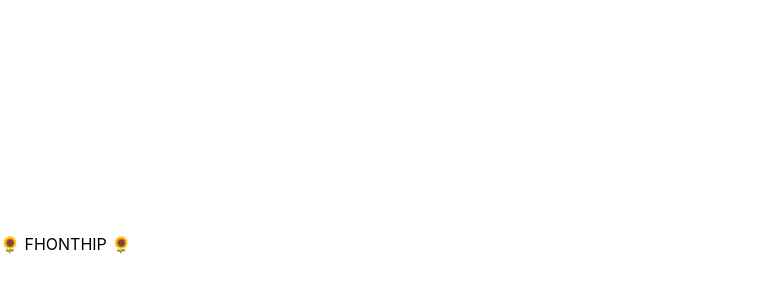
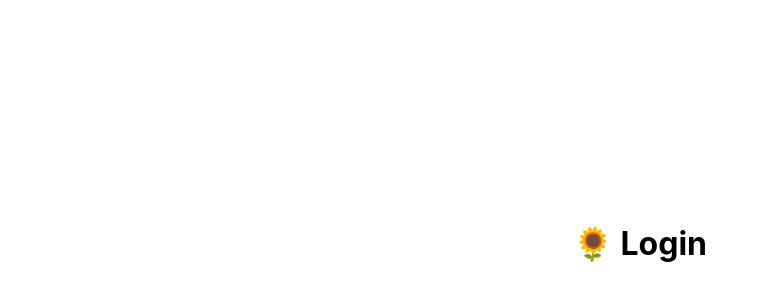
Before and after one commit to fhonthip1905/react-social-app, a React (Vite) app: page /login in a window 1280 px wide. Shown: the part 156-456 px from the top of the page, without its empty margins (0-765 px from the left). Built offline with nearby package versions, Linux system fonts and the light colour scheme.

Commit message:
setUp-Router

```diff
--- a/src/App.jsx
+++ b/src/App.jsx
@@ -1,10 +1,10 @@
-
+import Router from './routes/Router'
 
 function App() {
 
   return (
     <>
-      🌻 FHONTHIP 🌻
+      <Router />
     </>
   )
 }
--- a/src/index.css
+++ b/src/index.css
@@ -33,6 +33,8 @@ a:hover {
 body {
   margin: 0;
   display: flex;
+  /* align-items: center; */
+  justify-content: center;
   place-items: center;
   min-width: 320px;
   min-height: 100vh;
--- /dev/null
+++ b/src/routes/Router.jsx
@@ -0,0 +1,15 @@
+import { createBrowserRouter , RouterProvider} from "react-router-dom"
+
+//createBrowserRouter : FN (Array < RouterObject>)
+//RouterProvider : Component
+const router = createBrowserRouter([
+    {path: "/", element: <h1>🌻 HOME </h1>},
+    {path: "/login", element: <h1>🌻 Login</h1>},
+    {path: "/profile", element: <h1>🌻 Proflie </h1>},
+    {path: "/*", element: <h1>🌻 404 Not Found 🌻 </h1>}
+]);
+function Router() {
+  return <RouterProvider router={router} />;
+}
+
+export default Router;
```
Also changed, not shown: src/pages/HomePage.jsx (added), src/pages/LoginPage.jsx (added), src/pages/ProfilePage.jsx (added).
